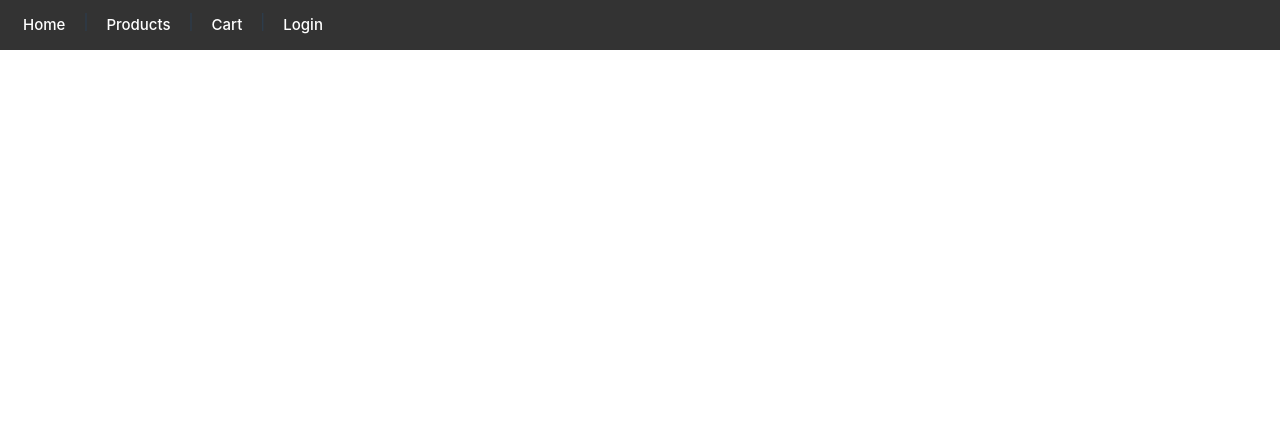
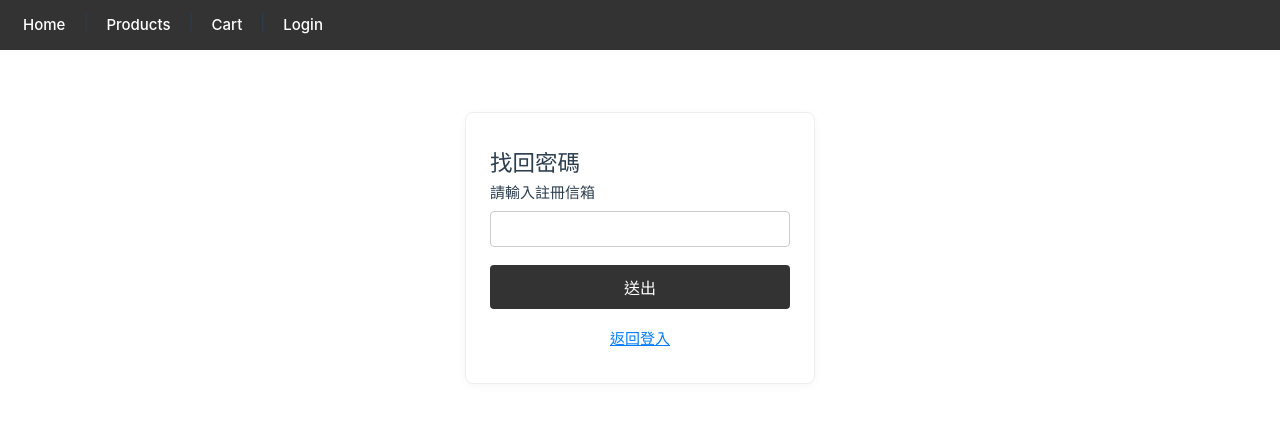
Before and after one commit to Liao-Miles/ecommerce-frontend, a Vue app: page /forgot-password in a window 1280 px wide. Shown: the top 422 px of the page. Built offline with nearby package versions, Linux system fonts and the light colour scheme.

Commit message:
09/24 14:26 新增找回密碼

```diff
--- a/src/router/index.js
+++ b/src/router/index.js
@@ -7,6 +7,8 @@ import Checkout from '../views/Checkout.vue'
 import Login from '../views/Login.vue'
 import Register from '../views/Register.vue'
 import AdminLogin from '../views/AdminLogin.vue'
+import ForgotPassword from '../views/ForgotPassword.vue'
+import ResetPassword from '../views/ResetPassword.vue'
 
 const AdminDashboard = () => import('../views/AdminDashboard.vue');
 const AdminProducts = () => import('../views/AdminProducts.vue');
@@ -21,6 +23,8 @@ const routes = [
     { path: '/checkout', name: 'Checkout', component: Checkout },
     { path: '/login', component: Login },
     { path: '/register', component: Register },
+    { path: '/forgot-password', component: ForgotPassword },
+    { path: '/reset-password', component: ResetPassword },
     { path: '/admin/login', component: AdminLogin },
     { path: '/admin/dashboard', component: AdminDashboard },
     { path: '/admin/products', component: AdminProducts },
--- /dev/null
+++ b/src/views/ForgotPassword.vue
@@ -0,0 +1,112 @@
+<script setup lang="ts">
+import { ref } from 'vue'
+import { useRouter } from 'vue-router'
+import { basic_url } from '@/config'
+
+const email = ref('')
+const message = ref('')
+const errorMsg = ref('')
+const loading = ref(false)
+const router = useRouter()
+
+const handleSubmit = async () => {
+  message.value = ''
+  errorMsg.value = ''
+  loading.value = true
+  try {
+    const res = await fetch(`${basic_url}/api/auth/forgot-password`, {
+      method: 'POST',
+      headers: { 'Content-Type': 'application/json' },
+      body: JSON.stringify({ email: email.value })
+    })
+    if (!res.ok) {
+      errorMsg.value = await res.text() || '申請失敗'
+      return
+    }
+    message.value = '已寄送重設密碼連結，請至信箱查收。'
+  } catch {
+    errorMsg.value = '伺服器錯誤'
+  } finally {
+    loading.value = false
+  }
+}
+</script>
+
+<template>
+  <div class="forgot-container">
+    <h2>找回密碼</h2>
+    <form @submit.prevent="handleSubmit">
+      <div class="form-group">
+        <label for="email">請輸入註冊信箱</label>
+        <input id="email" v-model="email" type="email" required />
+      </div>
+      <button type="submit" :disabled="loading">{{ loading ? '送出中...' : '送出' }}</button>
+      <p v-if="message" class="success">{{ message }}</p>
+      <p v-if="errorMsg" class="error">{{ errorMsg }}</p>
+    </form>
+    <div class="back-link">
+      <a href="#" @click.prevent="router.push('/login')">返回登入</a>
+    </div>
+  </div>
+</template>
+
+<style scoped>
+.forgot-container {
+  max-width: 350px;
+  margin: 80px auto 0 auto;
+  padding: 32px 24px;
+  border: 1px solid #eee;
+  border-radius: 8px;
+  background: #fff;
+  box-shadow: 0 2px 8px rgba(0,0,0,0.04);
+}
+.form-group {
+  margin-bottom: 18px;
+}
+label {
+  display: block;
+  margin-bottom: 6px;
+  font-weight: 500;
+}
+input[type="email"] {
+  width: 100%;
+  padding: 8px 10px;
+  border: 1px solid #ccc;
+  border-radius: 4px;
+  font-size: 16px;
+}
+button {
+  width: 100%;
+  padding: 10px;
+  background: #333;
+  color: #fff;
+  border: none;
+  border-radius: 4px;
+  font-size: 16px;
+  cursor: pointer;
+}
+button:disabled {
+  background: #888;
+  cursor: not-allowed;
+}
+.success {
+  color: #42b983;
+  margin-top: 10px;
+  text-align: center;
+}
+.error {
+  color: #d00;
+  margin-top: 10px;
+  text-align: center;
+}
+.back-link {
+  margin-top: 18px;
+  text-align: center;
+  font-size: 15px;
+}
+.back-link a {
+  color: #007bff;
+  text-decoration: underline;
+  cursor: pointer;
+}
+</style>
--- a/src/views/Login.vue
+++ b/src/views/Login.vue
@@ -127,6 +127,11 @@ onMounted(() => {
       <a href="#" @click.prevent="router.push('/register')">註冊帳號</a>
     </div>
 
+    <!-- 忘記密碼連結 -->
+    <div class="forgot-link">
+      <a href="#" @click.prevent="router.push('/forgot-password')">忘記密碼？</a>
+    </div>
+
     <!-- Google 登入按鈕 -->
     <div class="google-login">
       <div id="google-signin-btn"></div>
@@ -190,6 +195,16 @@ button:disabled {
   cursor: pointer;
   margin-left: 4px;
 }
+.forgot-link {
+  margin-top: 10px;
+  text-align: center;
+  font-size: 15px;
+}
+.forgot-link a {
+  color: #007bff;
+  text-decoration: underline;
+  cursor: pointer;
+}
 .google-login {
   margin-top: 32px;
   display: flex;
--- /dev/null
+++ b/src/views/ResetPassword.vue
@@ -0,0 +1,153 @@
+<script setup lang="ts">
+import { ref, onMounted } from 'vue'
+import { useRoute, useRouter } from 'vue-router'
+import { basic_url } from '@/config'
+
+const route = useRoute()
+const router = useRouter()
+const token = ref('')
+const newPassword = ref('')
+const confirmPassword = ref('')
+const message = ref('')
+const errorMsg = ref('')
+const loading = ref(false)
+const tokenValid = ref(false)
+
+onMounted(async () => {
+  token.value = route.query.token as string || ''
+  if (!token.value) {
+    errorMsg.value = '無效的重設連結'
+    return
+  }
+  // 檢查 token 是否有效
+  try {
+    const res = await fetch(`${basic_url}/api/auth/reset-password?token=${token.value}`)
+    if (!res.ok) {
+      errorMsg.value = await res.text() || 'Token 無效或已過期'
+      return
+    }
+    tokenValid.value = true
+  } catch {
+    errorMsg.value = '伺服器錯誤'
+  }
+})
+
+const handleSubmit = async () => {
+  message.value = ''
+  errorMsg.value = ''
+  if (newPassword.value.length < 6) {
+    errorMsg.value = '密碼至少需 6 碼'
+    return
+  }
+  if (newPassword.value !== confirmPassword.value) {
+    errorMsg.value = '兩次密碼輸入不一致'
+    return
+  }
+  loading.value = true
+  try {
+    const res = await fetch(`${basic_url}/api/auth/reset-password`, {
+      method: 'POST',
+      headers: { 'Content-Type': 'application/json' },
+      body: JSON.stringify({ token: token.value, newPassword: newPassword.value })
+    })
+    if (!res.ok) {
+      errorMsg.value = await res.text() || '重設失敗'
+      return
+    }
+    message.value = '密碼重設成功，請重新登入。'
+    setTimeout(() => router.push('/login'), 2000)
+  } catch {
+    errorMsg.value = '伺服器錯誤'
+  } finally {
+    loading.value = false
+  }
+}
+</script>
+
+<template>
+  <div class="reset-container">
+    <h2>重設密碼</h2>
+    <template v-if="tokenValid">
+      <form @submit.prevent="handleSubmit">
+        <div class="form-group">
+          <label for="newPassword">新密碼</label>
+          <input id="newPassword" v-model="newPassword" type="password" required minlength="6" />
+        </div>
+        <div class="form-group">
+          <label for="confirmPassword">確認新密碼</label>
+          <input id="confirmPassword" v-model="confirmPassword" type="password" required minlength="6" />
+        </div>
+        <button type="submit" :disabled="loading">{{ loading ? '送出中...' : '送出' }}</button>
+        <p v-if="message" class="success">{{ message }}</p>
+        <p v-if="errorMsg" class="error">{{ errorMsg }}</p>
+      </form>
+    </template>
+    <template v-else>
+      <p class="error">{{ errorMsg }}</p>
+    </template>
+    <div class="back-link">
+      <a href="#" @click.prevent="router.push('/login')">返回登入</a>
+    </div>
+  </div>
+</template>
+
+<style scoped>
+.reset-container {
+  max-width: 350px;
+  margin: 80px auto 0 auto;
+  padding: 32px 24px;
+  border: 1px solid #eee;
+  border-radius: 8px;
+  background: #fff;
+  box-shadow: 0 2px 8px rgba(0,0,0,0.04);
+}
+.form-group {
+  margin-bottom: 18px;
+}
+label {
+  display: block;
+  margin-bottom: 6px;
+  font-weight: 500;
+}
+input[type="password"] {
+  width: 100%;
+  padding: 8px 10px;
+  border: 1px solid #ccc;
+  border-radius: 4px;
+  font-size: 16px;
+}
+button {
+  width: 100%;
+  padding: 10px;
+  background: #333;
+  color: #fff;
+  border: none;
+  border-radius: 4px;
+  font-size: 16px;
+  cursor: pointer;
+}
+button:disabled {
+  background: #888;
+  cursor: not-allowed;
+}
+.success {
+  color: #42b983;
+  margin-top: 10px;
+  text-align: center;
+}
+.error {
+  color: #d00;
+  margin-top: 10px;
+  text-align: center;
+}
+.back-link {
+  margin-top: 18px;
+  text-align: center;
+  font-size: 15px;
+}
+.back-link a {
+  color: #007bff;
+  text-decoration: underline;
+  cursor: pointer;
+}
+</style>
```
